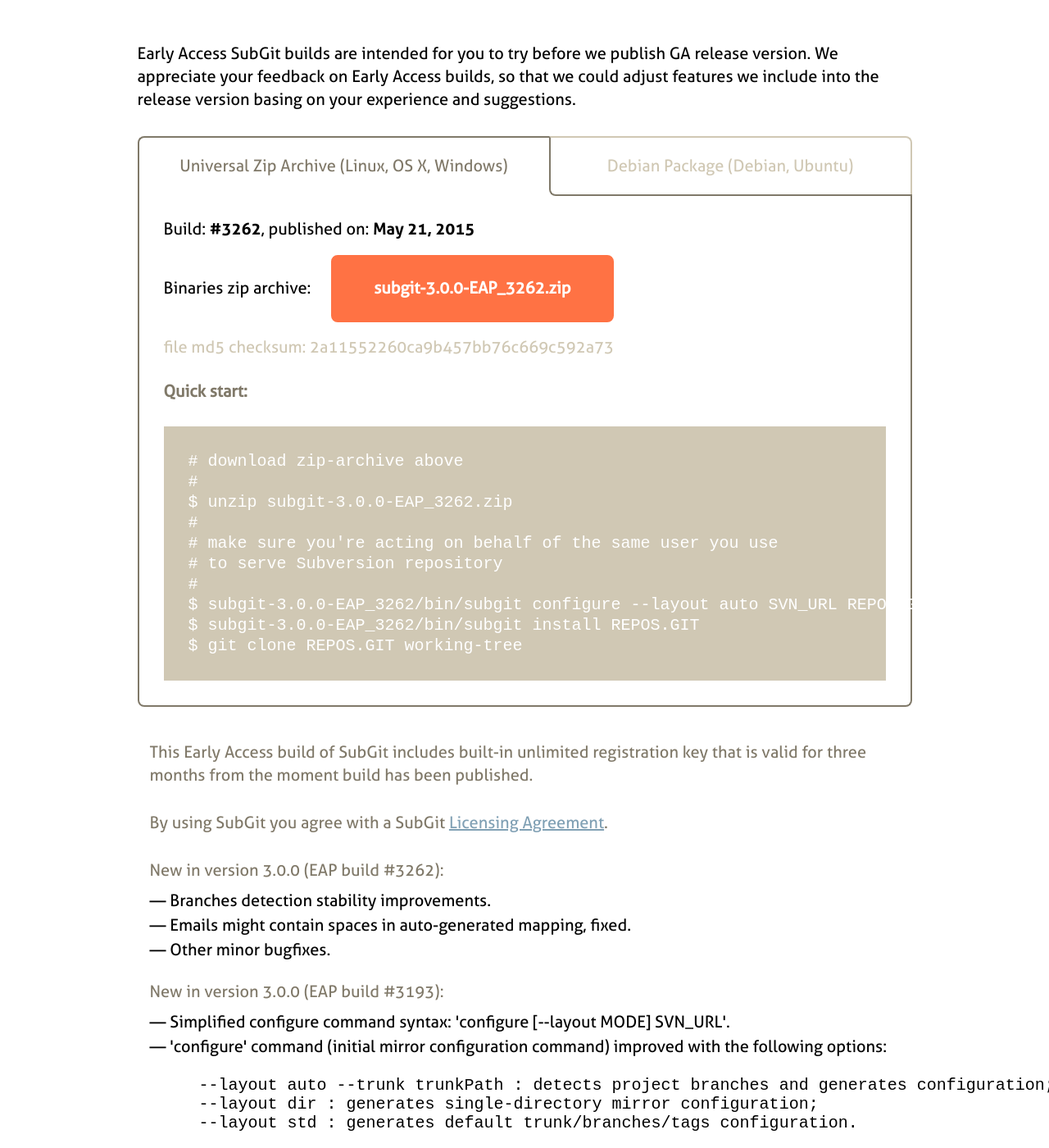
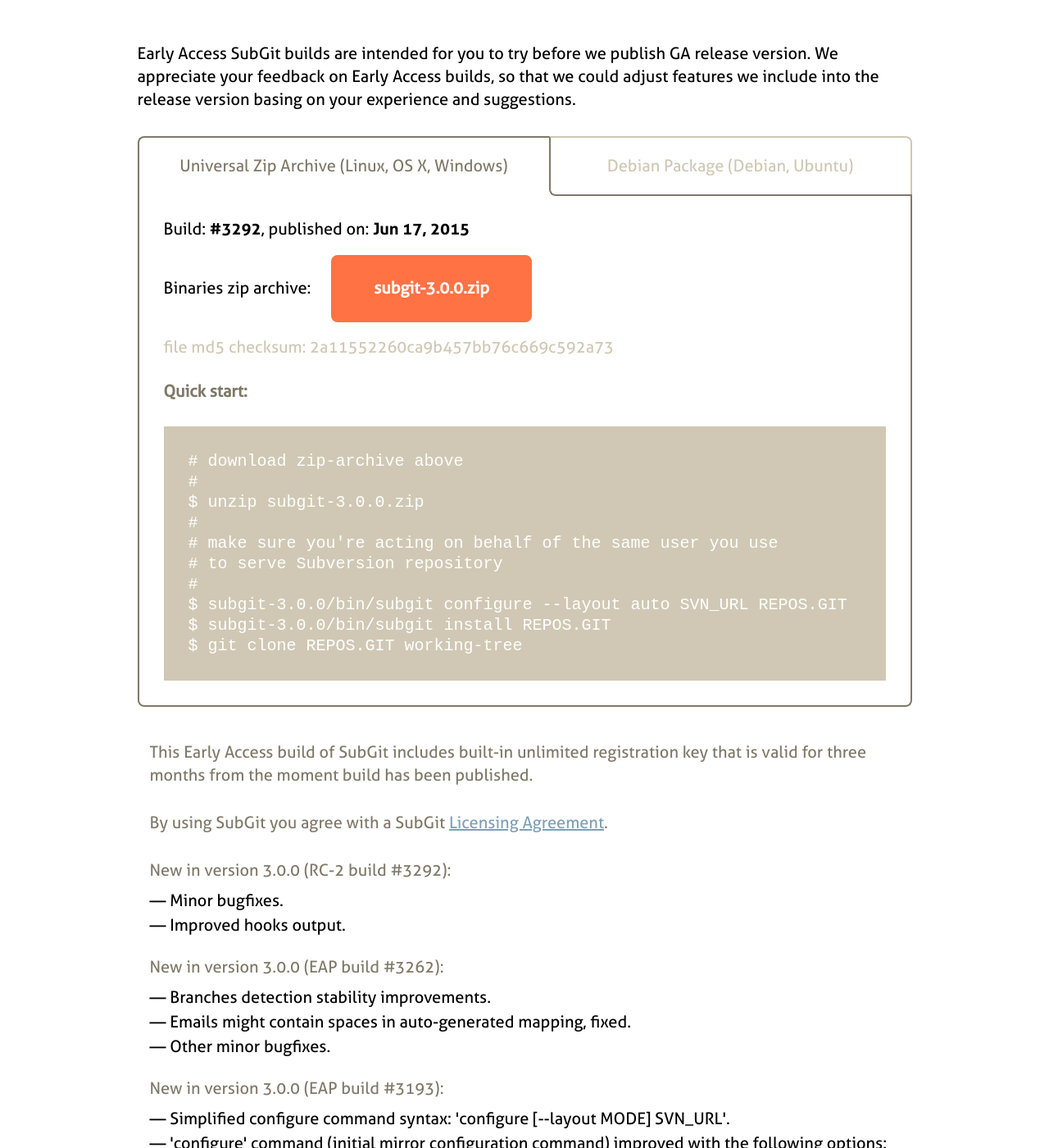
Before and after one commit to waaa/tmate.github.io, a Jekyll site: the page built from eap.html, in a window 1280 px wide and 1400 px high, scrolled down 247 px. Shown: the whole window at 82% size. Built offline with Jekyll 4.4.1, drawn with Linux system fonts in a browser that asks for light colours; Markdown is read by kramdown in place of the engine named in the settings; comment, search, counter and statistics services are not loaded.

Commit message:
SubGit 3.0.0 RC-2 build #3292.

```diff
--- a/eap.html
+++ b/eap.html
@@ -17,40 +17,40 @@
     </ul>
     <div class="box visible">
       <div class="tab_box_inner">
-        <p>Build: <strong>&#35;3262</strong>, published on: <strong>May 21, 2015</strong></p>
-        <p>Binaries zip archive: <a href="downloadingeapzip.html" class="button_orange" style="margin:-10px 0 -10px 20px !important;">subgit-3.0.0-EAP_3262.zip</a></p>
+        <p>Build: <strong>&#35;3292</strong>, published on: <strong>Jun 17, 2015</strong></p>
+        <p>Binaries zip archive: <a href="downloadingeapzip.html" class="button_orange" style="margin:-10px 0 -10px 20px !important;">subgit-3.0.0.zip</a></p>
         <p class="checksum">file md5 checksum: 2a11552260ca9b457bb76c669c592a73</p>
         <h6>Quick start:</h6>
         <pre>
 <code># download zip-archive above
 #
-$ unzip subgit-3.0.0-EAP_3262.zip
+$ unzip subgit-3.0.0.zip
 #
 # make sure you're acting on behalf of the same user you use
 # to serve Subversion repository
 #
-$ subgit-3.0.0-EAP_3262/bin/subgit configure --layout auto SVN_URL REPOS.GIT
-$ subgit-3.0.0-EAP_3262/bin/subgit install REPOS.GIT
+$ subgit-3.0.0/bin/subgit configure --layout auto SVN_URL REPOS.GIT
+$ subgit-3.0.0/bin/subgit install REPOS.GIT
 $ git clone REPOS.GIT working-tree</code></pre>
       </div>
     </div>
     <div class="box">
       <div class="tab_box_inner">
-        <p>Build: <strong>&#35;3262</strong>, published on: <strong>May 21, 2015</strong></p>
-        <p>Debian package: <a href="downloadingeapdeb.html" class="button_orange" style="margin:-10px 0 -10px 20px !important;">subgit-3.0.0-EAP-3262_all.deb</a></p>
+        <p>Build: <strong>&#35;3292</strong>, published on: <strong>Jun 17, 2015</strong></p>
+        <p>Debian package: <a href="downloadingeapdeb.html" class="button_orange" style="margin:-10px 0 -10px 20px !important;">subgit-3.0.0_all.deb</a></p>
         <p class="checksum">file md5 checksum: ee037f9759607a419af2245e5c751131</p>
         <h6>Quick start:</h6>
         <pre>
 <code># download Debian package above and fetch missing dependencies
 #
-$ sudo dpkg -i subgit_3.0.0_EAP_3262_all.deb
+$ sudo dpkg -i subgit_3.0.0_all.deb
 $ sudo apt-get install -f
 #
 # make sure you're acting on behalf of the same user you use
 # to serve Subversion repository
 #
-$ subgit-3.0.0-EAP_3262/bin/subgit configure --layout auto SVN_URL REPOS.GIT
-$ subgit-3.0.0-EAP_3262/bin/subgit install REPOS.GIT
+$ subgit-3.0.0/bin/subgit configure --layout auto SVN_URL REPOS.GIT
+$ subgit-3.0.0/bin/subgit install REPOS.GIT
 $ git clone REPOS.GIT working-tree</code></pre>
       </div>
     </div>
@@ -58,6 +58,11 @@
   <div id="new_wrap">
     <p>This Early Access build of SubGit includes built-in unlimited registration key that is valid for three months from the moment build has been published.</p>
     <p>By using SubGit you agree with a SubGit <a href="license.html">Licensing Agreement</a>.</p>
+    <p>New in version 3.0.0 (RC-2 build #3292):</p>
+    <ul>
+     <li>— Minor bugfixes.
+     <li>— Improved hooks output.
+    </ul>
     <p>New in version 3.0.0 (EAP build #3262):</p>
     <ul>
      <li>— Branches detection stability improvements.
```
Also changed, not shown: downloadingeapdeb.html (+8 -3 lines), downloadingeapzip.html (+8 -3 lines).
